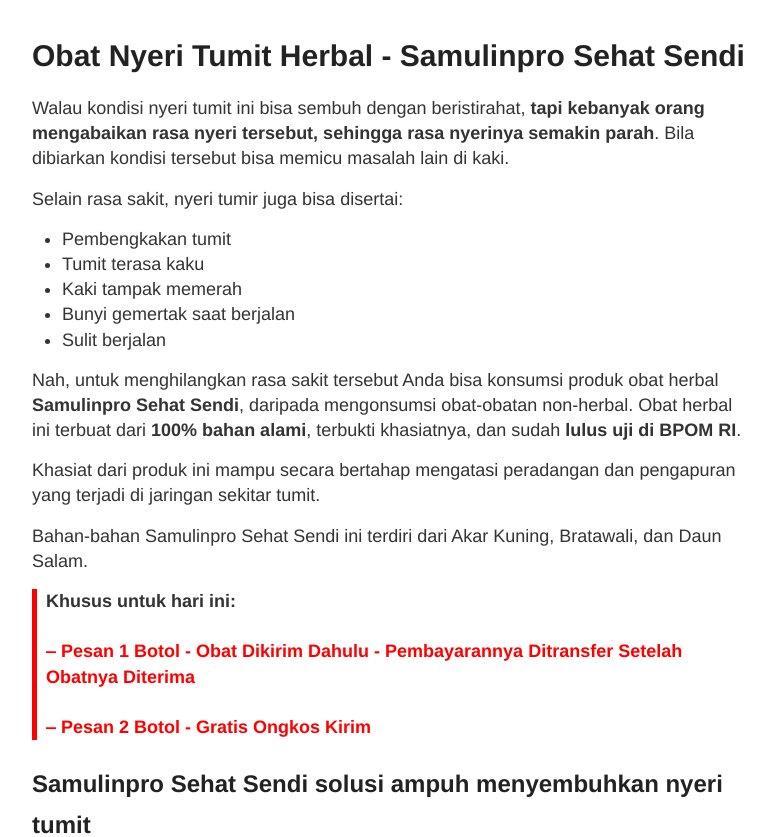
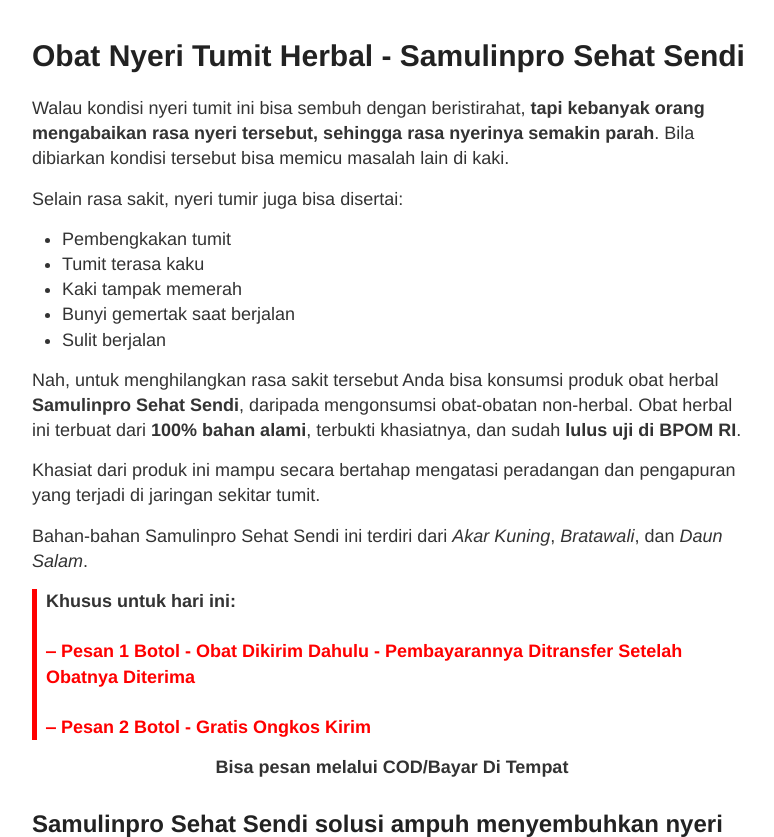
Before and after one commit to zeinherbal/zeinherbal.github.io, a Jekyll site: the page built from _posts/2019-12-10-obat-nyeri-tumit.md, in a window 1280 px wide and 900 px high, cut to the strip 0-837 px from the top of the window. Shown: the whole strip, without its empty margins (248-1022 px from the left). Built offline with Jekyll 4.4.1, drawn with Linux system fonts in a browser that asks for light colours.

Commit message:
Update 2019-12-10-obat-nyeri-tumit.md

```diff
--- a/_posts/2019-12-10-obat-nyeri-tumit.md
+++ b/_posts/2019-12-10-obat-nyeri-tumit.md
@@ -17,7 +17,7 @@
 
 Khasiat dari produk ini mampu secara bertahap mengatasi peradangan dan pengapuran yang terjadi di jaringan sekitar tumit.
 
-Bahan-bahan Samulinpro Sehat Sendi ini terdiri dari Akar Kuning, Bratawali, dan Daun Salam.
+Bahan-bahan Samulinpro Sehat Sendi ini terdiri dari *Akar Kuning*, *Bratawali*, dan *Daun Salam*.
 
 <div style="border-left: 5px red solid; padding-left: 9px;">
 <strong>Khusus untuk hari ini:</strong>
@@ -28,6 +28,9 @@
 <br/>
 <strong style="color: red;">‒ Pesan 2 Botol - Gratis Ongkos Kirim</strong>
 </div>
+
+**Bisa pesan melalui COD/Bayar Di Tempat**
+{: style="text-align: center;"}
 
 ## Samulinpro Sehat Sendi solusi ampuh menyembuhkan nyeri tumit
 
```
